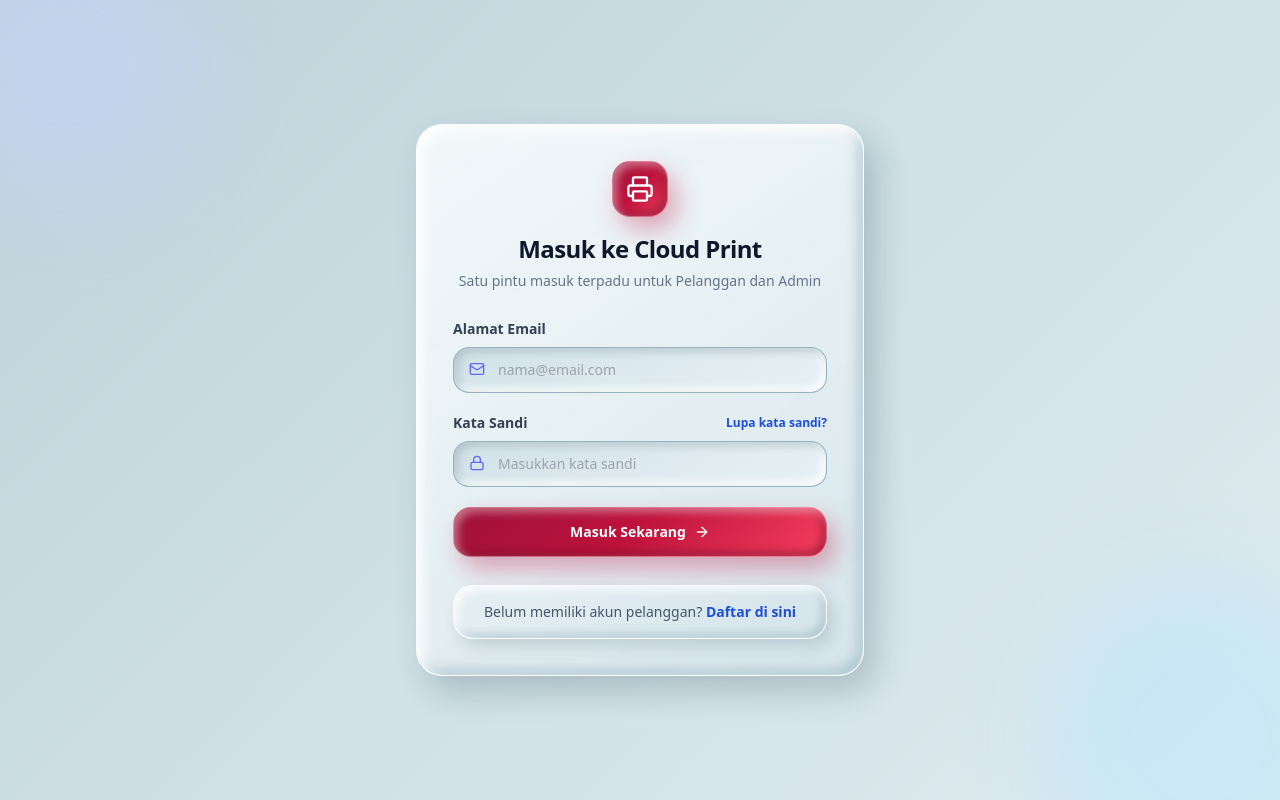
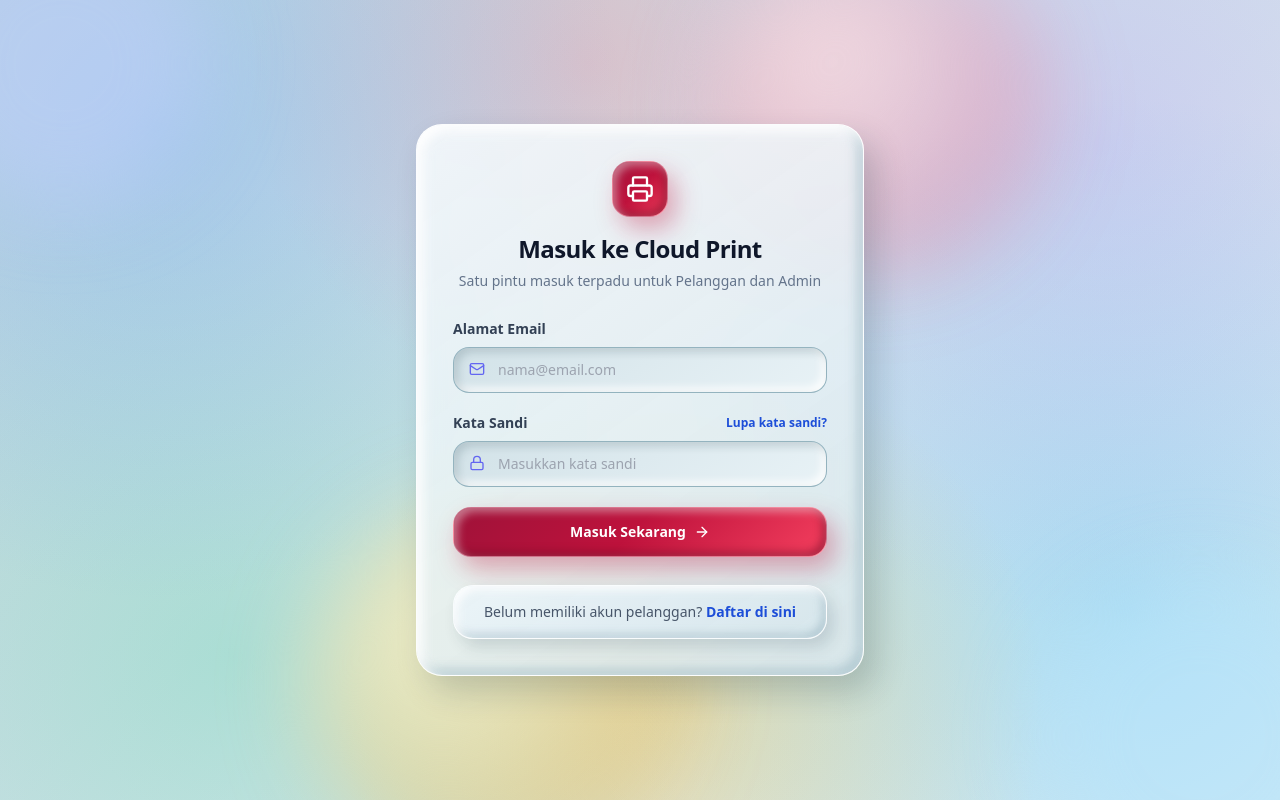
Before and after one commit to ryanapriliryan/cloud-print, a Next.js app: page /login in a window 1280 px wide. Built offline with nearby package versions, Linux system fonts and the light colour scheme.

Commit message:
Perkaya latar belakang dengan gradasi bokeh multi-warna 3D Claymorphism

```diff
--- a/src/app/globals.css
+++ b/src/app/globals.css
@@ -3,17 +3,17 @@
 @tailwind utilities;
 
 :root {
-  /* Palet Gradasi Glacier Mist & Ruby (Teduh, Berdimensi & Kontras) */
-  --clay-bg-start: #bdd2d9;
-  --clay-bg-mid: #cfe0e6;
-  --clay-bg-end: #dfebef;
+  /* Palet Gradasi Glacier Mist & Ruby + Bokeh Multi-Warna */
+  --clay-bg-start: #bfd4dc;
+  --clay-bg-mid: #d3e3e9;
+  --clay-bg-end: #e2eef2;
 
-  --clay-surface-light: rgba(244, 249, 251, 0.96);
-  --clay-surface-mid: rgba(229, 239, 243, 0.95);
-  --clay-surface-deep: rgba(214, 229, 235, 0.96);
+  --clay-surface-light: rgba(245, 250, 252, 0.88);
+  --clay-surface-mid: rgba(231, 241, 245, 0.85);
+  --clay-surface-deep: rgba(217, 231, 237, 0.88);
 
   --clay-input-deep: #d2e2e8;
-  --clay-input-light: #e7f1f5;
+  --clay-input-light: #e8f2f6;
 
   /* Spektrum Aksen Multi-Warna */
   --color-ruby-dark: #9f1239;
@@ -33,21 +33,69 @@
   }
 
   body {
+    position: relative;
     color: var(--clay-text-main);
-    background: linear-gradient(
-      135deg,
-      var(--clay-bg-start) 0%,
-      var(--clay-bg-mid) 50%,
-      var(--clay-bg-end) 100%
-    );
     min-height: 100vh;
     -webkit-font-smoothing: antialiased;
+    /* Latar Belakang Mesh Multi-Gradasi & Bokeh Lembut */
+    background-color: var(--clay-bg-mid);
+    background-image:
+      radial-gradient(circle at 12% 16%, rgba(96, 165, 250, 0.34) 0%, rgba(96, 165, 250, 0) 36%),
+      radial-gradient(circle at 46% 8%, rgba(251, 113, 133, 0.26) 0%, rgba(251, 113, 133, 0) 34%),
+      radial-gradient(circle at 86% 18%, rgba(167, 139, 250, 0.26) 0%, rgba(167, 139, 250, 0) 38%),
+      radial-gradient(circle at 18% 82%, rgba(52, 211, 153, 0.24) 0%, rgba(52, 211, 153, 0) 38%),
+      radial-gradient(circle at 54% 88%, rgba(251, 191, 36, 0.28) 0%, rgba(251, 191, 36, 0) 36%),
+      radial-gradient(circle at 88% 76%, rgba(56, 189, 248, 0.3) 0%, rgba(56, 189, 248, 0) 40%),
+      linear-gradient(
+        135deg,
+        var(--clay-bg-start) 0%,
+        var(--clay-bg-mid) 50%,
+        var(--clay-bg-end) 100%
+      );
+    background-attachment: fixed;
+  }
+
+  /* Bola Cahaya 3D Mengambang di Latar Belakang */
+  body::before,
+  body::after {
+    content: "";
+    position: fixed;
+    border-radius: 9999px;
+    pointer-events: none;
+    z-index: -1;
+    filter: blur(42px);
+  }
+
+  body::before {
+    width: 340px;
+    height: 340px;
+    top: -60px;
+    right: 18%;
+    background: radial-gradient(
+      circle at 35% 35%,
+      rgba(255, 228, 230, 0.75),
+      rgba(244, 63, 94, 0.24) 65%,
+      transparent 100%
+    );
+  }
+
+  body::after {
+    width: 380px;
+    height: 380px;
+    bottom: -80px;
+    left: 24%;
+    background: radial-gradient(
+      circle at 35% 35%,
+      rgba(254, 243, 199, 0.78),
+      rgba(245, 158, 11, 0.24) 65%,
+      transparent 100%
+    );
   }
 }
 
 @layer components {
   /* =========================================================
-     Kartu 3D Claymorphism dengan Gradasi Pencahayaan Halus
+     Kartu 3D Claymorphism dengan Efek Kaca & Gradasi Halus
      ========================================================= */
   .clay-card {
     background: linear-gradient(
@@ -56,23 +104,31 @@
       var(--clay-surface-mid) 55%,
       var(--clay-surface-deep) 100%
     );
+    backdrop-filter: blur(12px);
+    -webkit-backdrop-filter: blur(12px);
     border-radius: 26px;
     border: 1px solid rgba(255, 255, 255, 0.88);
     box-shadow:
       12px 16px 32px rgba(15, 45, 58, 0.2),
       inset 6px 6px 12px rgba(255, 255, 255, 0.94),
-      inset -6px -6px 12px rgba(140, 173, 186, 0.5);
+      inset -6px -6px 12px rgba(140, 173, 186, 0.48);
     transition: transform 0.2s ease, box-shadow 0.2s ease;
   }
 
   .clay-card-soft {
-    background: linear-gradient(145deg, #e6f0f4 0%, #d4e4ea 100%);
+    background: linear-gradient(
+      145deg,
+      rgba(235, 244, 248, 0.92) 0%,
+      rgba(214, 230, 236, 0.9) 100%
+    );
+    backdrop-filter: blur(8px);
+    -webkit-backdrop-filter: blur(8px);
     border-radius: 20px;
-    border: 1px solid rgba(255, 255, 255, 0.78);
+    border: 1px solid rgba(255, 255, 255, 0.8);
     box-shadow:
       6px 8px 16px rgba(15, 45, 58, 0.14),
-      inset 4px 4px 8px rgba(255, 255, 255, 0.86),
-      inset -4px -4px 8px rgba(120, 155, 170, 0.4);
+      inset 4px 4px 8px rgba(255, 255, 255, 0.88),
+      inset -4px -4px 8px rgba(120, 155, 170, 0.38);
   }
 
   /* =========================================================
@@ -102,8 +158,8 @@
   .clay-nav-link:hover:not(.clay-pressed) {
     background: linear-gradient(
       145deg,
-      rgba(255, 255, 255, 0.65) 0%,
-      rgba(232, 242, 246, 0.45) 100%
+      rgba(255, 255, 255, 0.7) 0%,
+      rgba(232, 242, 246, 0.5) 100%
     );
     transform: translateY(-1px);
   }
@@ -120,7 +176,7 @@
     );
     color: #ffffff;
     border-radius: 18px;
-    border: 1px solid rgba(255, 255, 255, 0.4);
+    border: 1px solid rgba(255, 255, 255, 0.42);
     box-shadow:
       8px 12px 24px rgba(190, 18, 60, 0.34),
       inset 4px 4px 8px rgba(255, 255, 255, 0.42),
@@ -144,7 +200,7 @@
       inset -4px -4px 8px rgba(255, 255, 255, 0.3);
   }
 
-  /* Tombol Pil Gradasi Mutiara-Glacier (Kontras Tinggi di Atas Banner) */
+  /* Tombol Pil Gradasi Mutiara-Glacier */
   .clay-pill {
     background: linear-gradient(145deg, #ffffff 0%, #ebf3f7 55%, #d6e6ed 100%);
     color: var(--color-ruby);
@@ -300,8 +356,8 @@
 .bg-white {
   background: linear-gradient(
     145deg,
-    rgba(242, 248, 250, 0.88) 0%,
-    rgba(222, 235, 240, 0.84) 100%
+    rgba(242, 248, 250, 0.85) 0%,
+    rgba(222, 235, 240, 0.8) 100%
   ) !important;
 }
 
@@ -373,9 +429,12 @@ nav a:active {
 @media print {
   body {
     background: #ffffff !important;
+    background-image: none !important;
     color: #000000 !important;
   }
 
+  body::before,
+  body::after,
   .no-print {
     display: none !important;
   }
@@ -386,6 +445,7 @@ nav a:active {
   .clay-pill,
   .bg-white {
     background: #ffffff !important;
+    backdrop-filter: none !important;
     box-shadow: none !important;
     border: 1px solid #cbd5e1 !important;
     border-radius: 8px !important;
```
